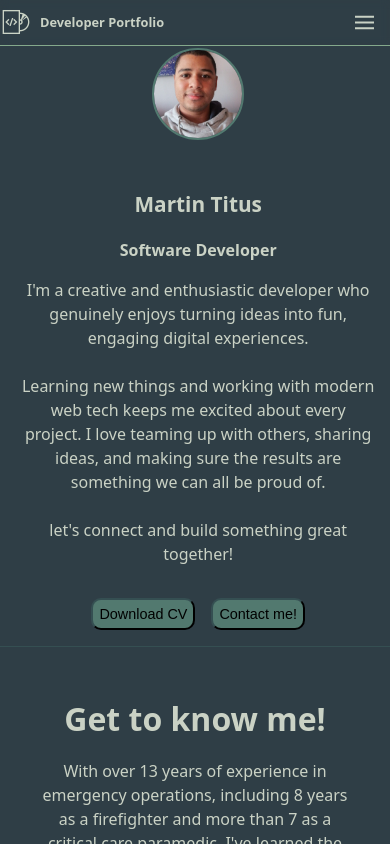
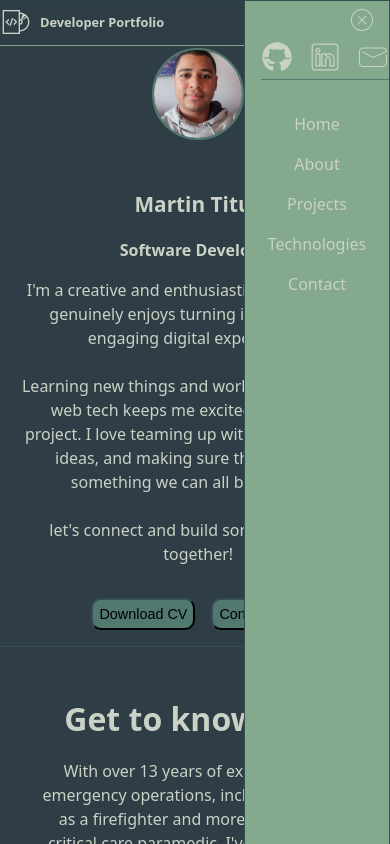
Before and after one commit to mtitus575/portfolio_site, a React (Vite) app: page / in a window 390 px wide. Both pictures are taken after a click on the link 360 px from the left and 22 px from the top of the page. Shown: the top 844 px of the page. Built offline with nearby package versions, Linux system fonts and the light colour scheme.

Commit message:
Added a sidebar nav for small screens. Used JS to toggle between display and not displaying.

```diff
--- a/src/App.css
+++ b/src/App.css
@@ -50,6 +50,40 @@ section.flex.nav-bnr {
   border-bottom: 1px solid #84a98c;
   backdrop-filter: blur(4px);
 }
+/* Expanding NavBar for smaller screen. */
+.nav-expand{
+  position:fixed;
+  right: 0;
+  top: 0rem;
+  border: 1px solid #354f52;
+  background-color: #84a98c;
+  min-width: 30%;
+  height: 100vh;
+  /* display: inline-flex; */
+  flex-direction: column;
+  align-items: center;
+  display: none;
+}
+.expanded-socials{
+  margin-top: 2.5rem;
+  display: flex;
+  padding-left: 0;
+  border-bottom: 1px solid #52796f;
+}
+.expanded-nav{
+  list-style: none;
+  display: flex;
+  flex-direction: column;
+  padding-left: 0;
+}
+.exit{
+  position: fixed;
+  top: .5rem;
+  right: 1rem;
+  width: 1.5rem;
+}
+
+/*  */
 
 .logo-bnr > h3 {
   text-wrap: nowrap;
--- a/src/assets/components/Navigation_Card.jsx
+++ b/src/assets/components/Navigation_Card.jsx
@@ -2,6 +2,9 @@ import menu_burger from "../media/menu_button_icon.svg";
 import github_icon from "../media/github_icon.svg";
 import email_icon from "../media/email_icon.png";
 import linkedin_icon from "../media/linkedIn_icon.svg";
+import exit_icon from "../media/x.svg";
+
+import { showNav, hideNav } from "./functions/logic/toggleNav.js";
 
 function Navigation_Card() {
   return (
@@ -55,10 +58,56 @@ function Navigation_Card() {
         <a href="#contact-form" className="sml-nav hover">
           <img src={email_icon} />
         </a>
-        <a href="#" className="sml-nav mobile hover">
+        <a
+          href="#"
+          className="sml-nav mobile hover"
+          id="menu-burger"
+          onClick={showNav}
+        >
           <img src={menu_burger} />
         </a>
       </section>
+      <div className="nav-expand" id="nav-expand">
+        <img
+          src={exit_icon}
+          alt="exit button"
+          className="exit"
+          id="exit"
+          onClick={hideNav}
+        />
+        <ul className="socials bg-nav expanded-socials">
+          <a
+            href="https://github.com/mtitus575"
+            target="_blank"
+            className="hover"
+          >
+            <img src={github_icon} alt="github icon" />
+          </a>
+          <a href="#" className="hover">
+            <img src={linkedin_icon} alt="linkedIn icon" />
+          </a>
+          <a href="#contact-form" className="hover">
+            <img src={email_icon} alt="email icon" />
+          </a>
+        </ul>
+        <ul className="bg-nav expanded-nav">
+          <a href="#">
+            <li>Home</li>
+          </a>
+          <a href="#about">
+            <li>About</li>
+          </a>
+          <a href="#projects">
+            <li>Projects</li>
+          </a>
+          <a href="#expertise">
+            <li>Technologies</li>
+          </a>
+          <a href="#contact">
+            <li>Contact</li>
+          </a>
+        </ul>
+      </div>
     </nav>
   );
 }
--- /dev/null
+++ b/src/assets/components/functions/logic/toggleNav.js
@@ -0,0 +1,17 @@
+const hideNav = () => {
+  const sideNav = document.getElementById('nav-expand');
+
+  if(sideNav){
+    sideNav.style.display = 'none';
+  }
+}
+
+const showNav = () => {
+  const sideNav = document.getElementById('nav-expand');
+
+  if(sideNav){
+    sideNav.style.display = 'inline-flex';
+
+  }
+}
+export {hideNav, showNav}
```
Also changed, not shown: src/assets/media/x.svg (added).
